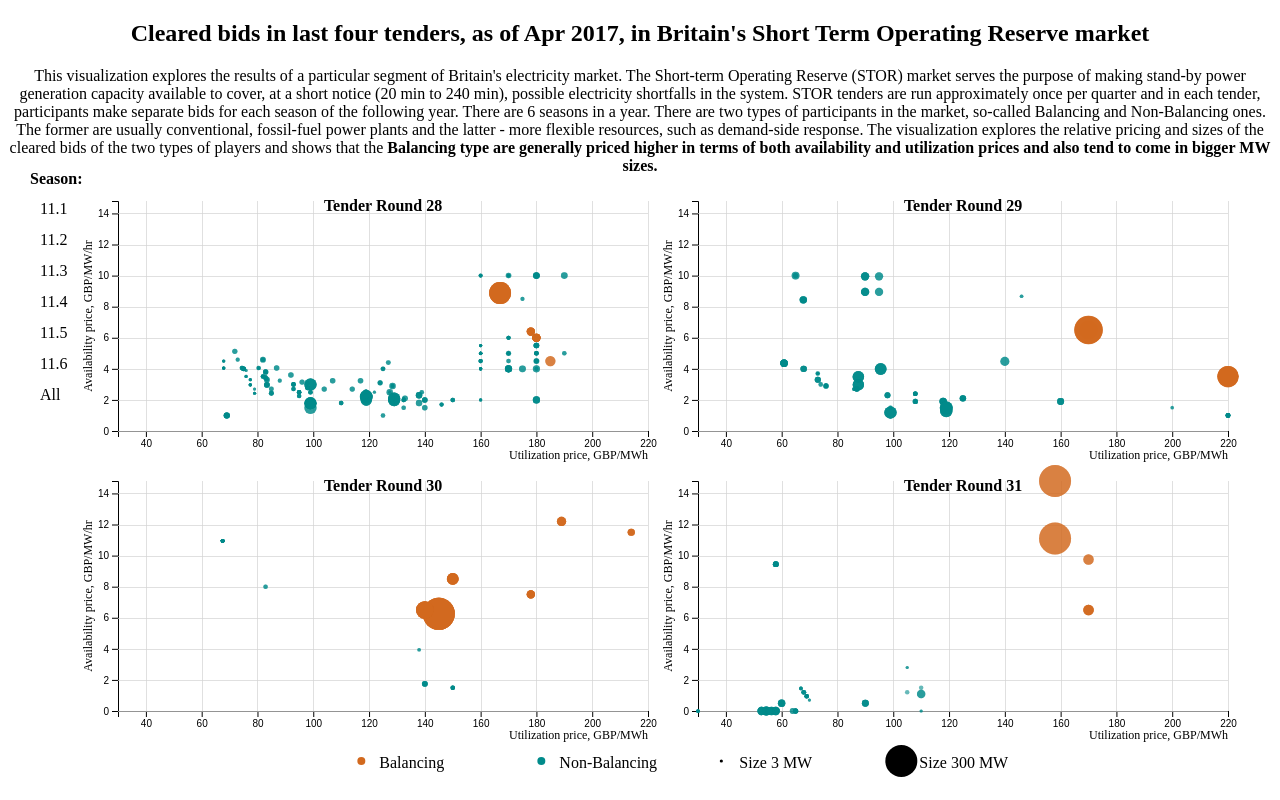
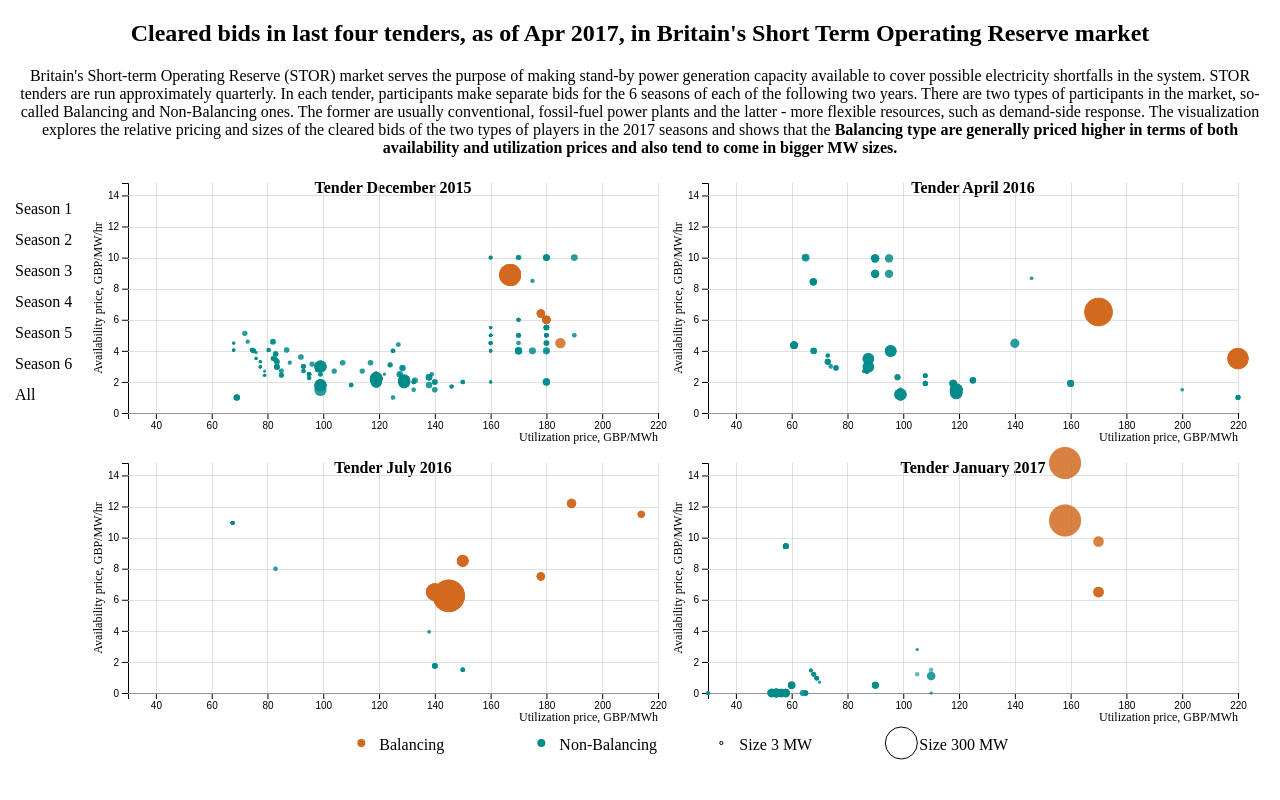
Before and after one commit to georgenizharadze/Data-visualization-with-D3, a plain HTML site: page index_final.html in a window 1280 px wide. Drawn offline with Linux system fonts and the light colour scheme.

Commit message:
feat: Make final modifications

```diff
--- a/index_final.html
+++ b/index_final.html
@@ -23,7 +23,7 @@
 	    div.seasons_buttons {
         position: absolute;
         top: 190px;
-        left: 30px;
+        left: 5px;
       	}
 
         div.seasons_buttons div {
@@ -61,11 +61,11 @@
 
 		d3.select("body")
 			.append("p")
-			.text("This visualization explores the results of a particular segment of Britain's electricity market. The Short-term Operating Reserve (STOR) market serves the purpose of making stand-by power generation capacity available to cover, at a short notice (20 min to 240 min), possible electricity shortfalls in the system. STOR tenders are run approximately once per quarter and in each tender, participants make separate bids for each season of the following year. There are 6 seasons in a year. There are two types of participants in the market, so-called Balancing and Non-Balancing ones. The former are usually conventional, fossil-fuel power plants and the latter - more flexible resources, such as demand-side response. The visualization explores the relative pricing and sizes of the cleared bids of the two types of players and shows that the ")
+			.text("Britain's Short-term Operating Reserve (STOR) market serves the purpose of making stand-by power generation capacity available to cover possible electricity shortfalls in the system. STOR tenders are run approximately quarterly. In each tender, participants make separate bids for the 6 seasons of each of the following two years. There are two types of participants in the market, so-called Balancing and Non-Balancing ones. The former are usually conventional, fossil-fuel power plants and the latter - more flexible resources, such as demand-side response. The visualization explores the relative pricing and sizes of the cleared bids of the two types of players in the 2017 seasons and shows that the ")
 			.append("b")
 			.text("Balancing type are generally priced higher in terms of both availability and utilization prices and also tend to come in bigger MW sizes.");
 
-		var margins = {top:10, left:110, right:30, bottom:70, between:50};
+		var margins = {top:10, left:120, right:20, bottom:70, between:50};
 		var svgViewport = d3.select("body")
 							.append("svg")
 							.attr("width", 1250)
@@ -86,16 +86,16 @@
 		  								.attr("transform", "translate(" + (margins.left + width + margins.between) + "," + (margins.top + height + margins.between) + ")");
 	  	//Set titles
 	  	function set_plot_title(space, round){ return space.append("text")
-	  														.text("Tender Round " + round)
+	  														.text("Tender " + round)
 	  														.attr("transform", "translate(" + width/2 + "," + 10 + ")")
         													.attr("text-anchor", "middle")
         													.attr("font-size", "16")
         													.attr("font-weight", "bold"); }
 
-        set_plot_title(innerSpace11, 28);
-		set_plot_title(innerSpace12, 29);
-		set_plot_title(innerSpace21, 30);
-		set_plot_title(innerSpace22, 31);
+        set_plot_title(innerSpace11, "December 2015");
+		set_plot_title(innerSpace12, "April 2016");
+		set_plot_title(innerSpace21, "July 2016");
+		set_plot_title(innerSpace22, "January 2017");
 
         //Set axis titles
     	function set_xtitle(el){ return el.append("text").text("Utilization price, GBP/MWh")
@@ -108,7 +108,7 @@
 	    set_xtitle(innerSpace22);
 
 
-    	function set_ytitle(el) { return el.append("text").text("Availability price, GBP/MW/hr")
+    	function set_ytitle(el){ return el.append("text").text("Availability price, GBP/MW/hr")
         								.attr("transform", "rotate(-90)")
 	        							.attr("y", 0 - 26)
 	        							.attr("x", 0 - height/2)
@@ -154,7 +154,8 @@
         				  })
         		.attr("fill", function(d){ if(d==="Balancing"){ return col1; }
         			if(d==="Non-Balancing"){ return col2; }
-        			else{ return "black"; } });
+        			else{ return "white"; } })
+        		.attr("stroke", function(d){ if (d==="Size 3 MW" || d==="Size 300 MW"){ return "black"; } } ) ;
 
         legend.append("text")
         		.attr("x", function(d,i){ return i*180 + 18 ;})
@@ -295,11 +296,11 @@
 	  		plot_update(updated_circles22);
 	  	}
 
-	  	var seasons = [11.1, 11.2, 11.3, 11.4, 11.5, 11.6]
+	  	var seasons = [ [11.1, "Season 1"], [11.2, "Season 2"], [11.3, "Season 3"], [11.4, "Season 4"], [11.5, "Season 5"], [11.6, "Season 6"] ]
 
-	  	d3.select("body").append("div")
-	  					 .attr("class", "title_button")
-	  					 .text("Season:")
+	  	//d3.select("body").append("div")
+	  	//				 .attr("class", "title_button")
+	  	//				 .text("Season:")
 
 	  	var buttons = d3.select("body")
                       	.append("div")
@@ -308,7 +309,7 @@
                         .data(seasons)
                         .enter()
                         .append("div")
-                        .text(function(d){return d;});
+                        .text(function(d){return d[1];});
 
         buttons.on("click", function (d) {
         	d3.select(".seasons_buttons")
@@ -320,9 +321,9 @@
         	d3.select(this)
         		.transition()
         		.duration(500)
-        		.style("background-color", "rgb(112, 200, 190)");
+        		.style("background-color", "Silver");
 
-        	update(d);
+        	update(d[0]);
         });
 
         var all_button = d3.select(".seasons_buttons")
@@ -340,7 +341,7 @@
         	d3.select(this)
         		.transition()
         		.duration(500)
-        		.style("background-color", "rgb(112, 200, 190)");
+        		.style("background-color", "Silver");
 
 	  	var circles11 = plot_data(innerSpace11, data11)
 	  	var circles12 = plot_data(innerSpace12, data12)
```
